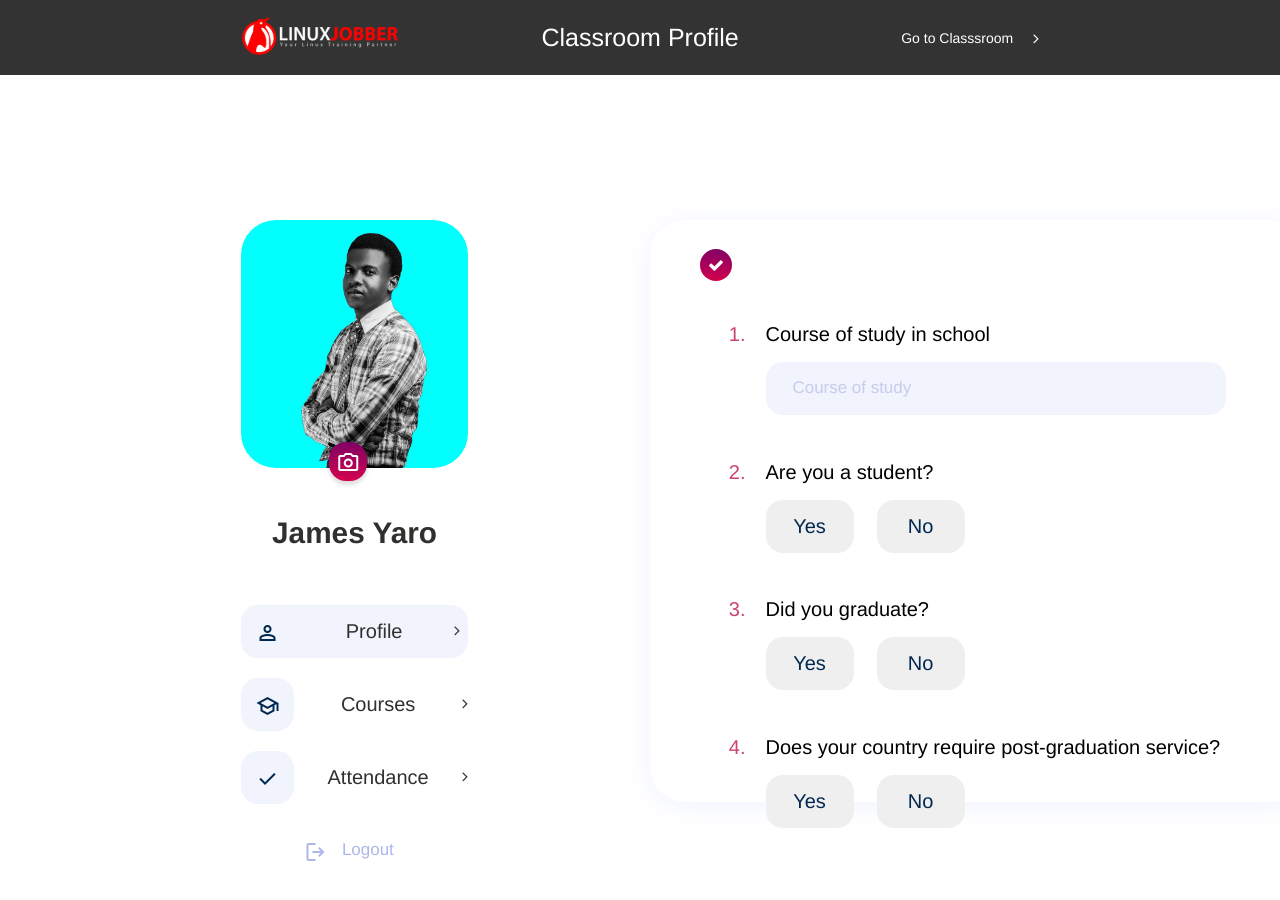
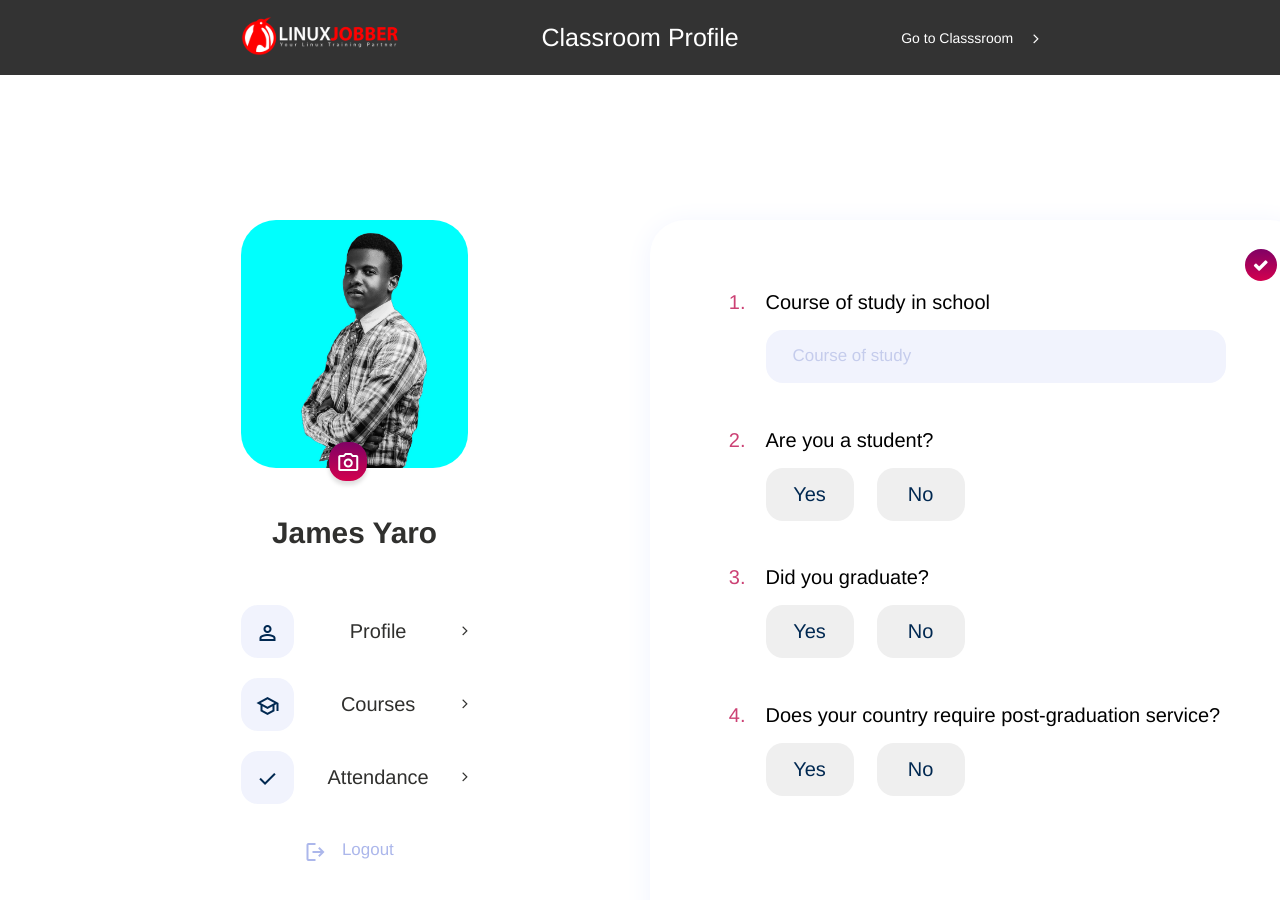
Before and after one commit to yaroCreates/linux-site, a React (Create React App) app: page / in a window 1280 px wide. Shown: the top 900 px of the page. Built offline with nearby package versions, Linux system fonts and the light colour scheme.

Commit message:
commented the interest page to fix style error

```diff
--- a/src/App.js
+++ b/src/App.js
@@ -18,7 +18,7 @@ function App() {
           <Route path='/page2' element={<Page2 />} />
           <Route path='/page3' element={<Page3 />} />
           <Route path='/interest' element={<Interest />} />
-          <Route path='/results' element={<Results />} />
+          {/* <Route path='/results' element={<Results />} /> */}
         </Routes>
       </div>
     </BrowserRouter>
--- a/src/pages/page-1/page-1.css
+++ b/src/pages/page-1/page-1.css
@@ -131,8 +131,8 @@ span i {
 
 .form-area {
     position: relative;
-    width: 47.5rem;
-    height: 44.9rem;
+    width: 47.5rem !important;
+    height: 44.9rem !important;
     background: #FFFFFF;
     box-shadow: 0px 4px 29px #F0F3FF;
     border-radius: 35px;
--- a/src/pages/page-2/page-2.css
+++ b/src/pages/page-2/page-2.css
@@ -114,8 +114,8 @@ span i {
 
 .form-area {
     position: relative;
-    width: 47.5rem;
-    height: 46.86rem;
+    width: 47.5rem !important;
+    height: 46.86rem !important;
     background: #FFFFFF;
     box-shadow: 0px 4px 29px #F0F3FF;
     border-radius: 35px;
--- a/src/pages/results/results.css
+++ b/src/pages/results/results.css
@@ -1,4 +1,4 @@
-html,
+/* html,
 * {
     margin: 0;
     box-sizing: border-box;
@@ -371,4 +371,4 @@ button {
     font-weight: 400;
     border-radius: 1.06rem;
     margin-right: 1.44rem;
-}
+} */
```
